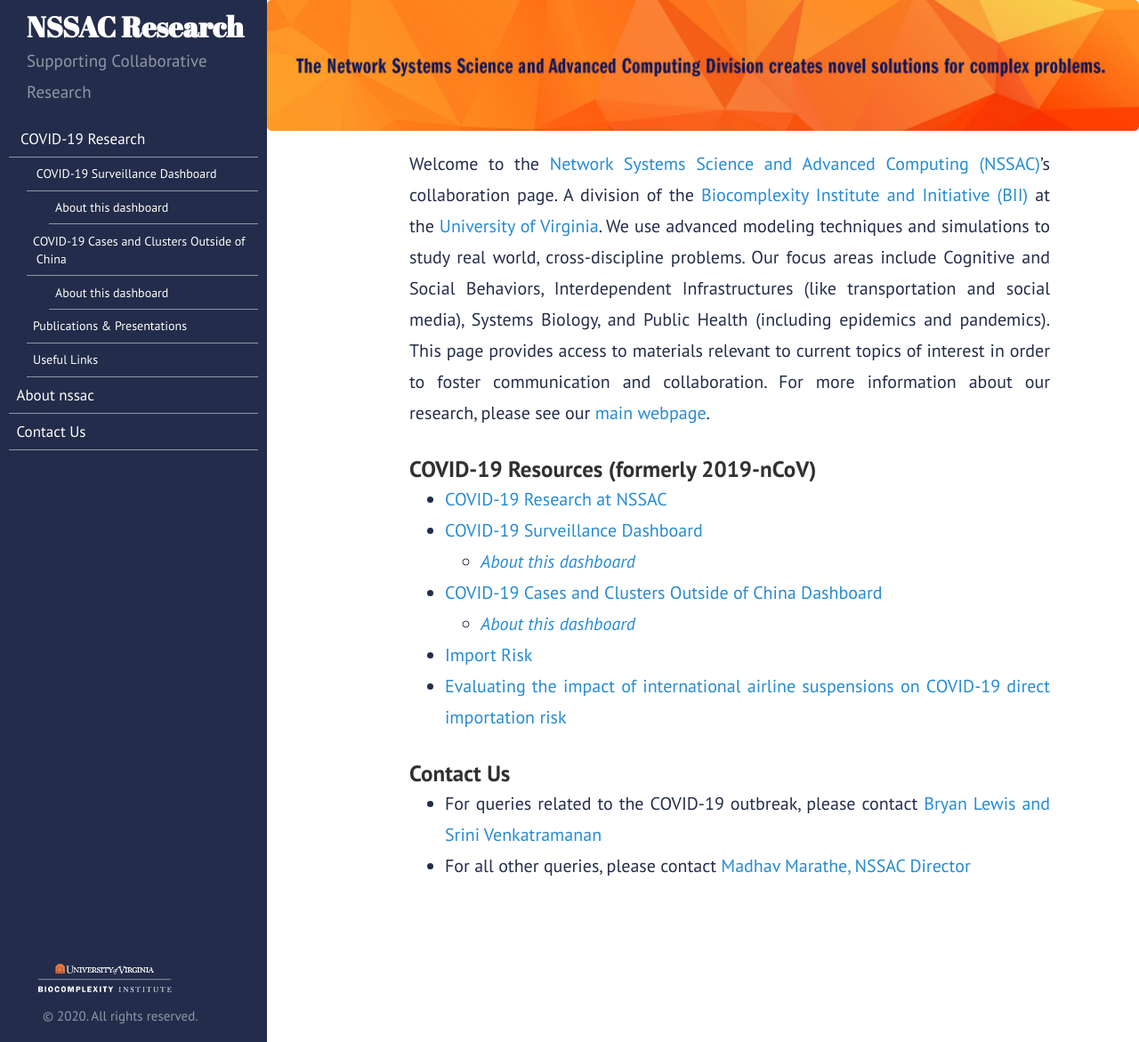
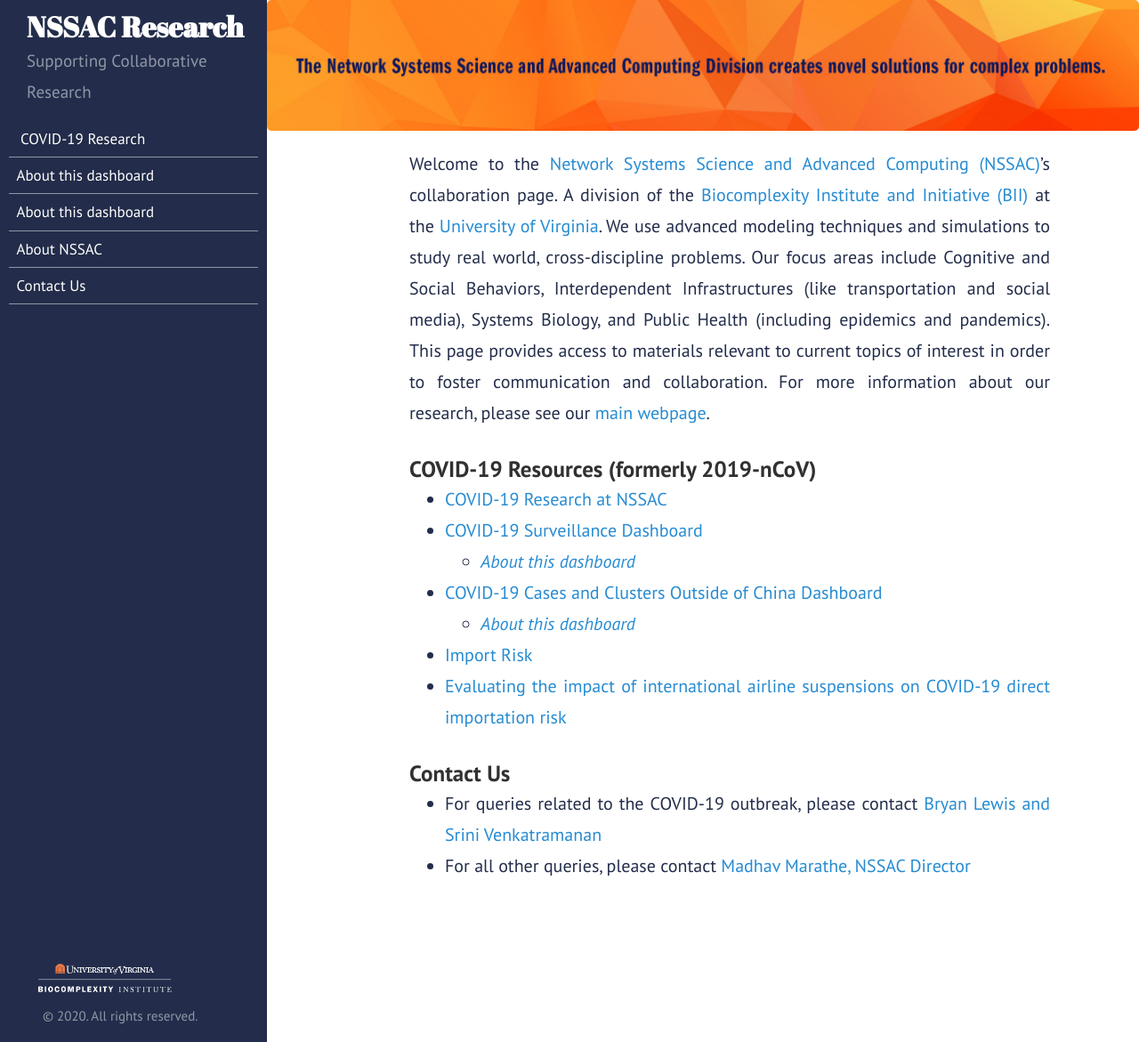
Before and after one commit to mehta-gaurav/mehta-gaurav.github.io, a Jekyll site: the page built from index.md, in a window 1280 px wide and 1171 px high. Shown: the whole window at 89% size. Built offline with Jekyll 4.4.1, drawn with Linux system fonts in a browser that asks for light colours.

Commit message:
Update sidebar.html

```diff
--- a/_includes/sidebar.html
+++ b/_includes/sidebar.html
@@ -14,43 +14,44 @@
       <ul class="main-menu clearfix">
 
           <li><p style="background-color: #232D4B; color: white; margin-bottom: 0.4rem; margin-top: 2rem;">Menu</p></li>
-<!--           <li><a class="sidebar-nav-item{% if page.url == site.baseurl %} active{% endif %}" href="{{ site.baseurl }}">Home</a></li> -->
+<!--           <li><a class="sidebar-nav-item" href="https://nssac.github.io/">Home</a></li> -->
           <li>
-<!--             <a href="{{ site.dashboardUrl }}"><label for="sm1" class="sidebar-nav-item{% if page.url == site.dashboardUrl %} active{% endif %}" >COVID-19 Research  <span class="drop-icon">▾</span> <span><label title="Toggle Drop-down" class="drop-icon" for="sm1">▾</label></span></label> -->
-             <a class="sidebar-nav-item{% if page.url == site.aboutUrl %} active{% endif %}" href="https://mehta-gaurav.github.io/covid-19/index" title="index" >COVID-19 Research
+<!--             <a href="https://nssac.github.io/dashboard"><label for="sm1" class="sidebar-nav-item" >COVID-19 Research  <span class="drop-icon">▾</span> <span><label title="Toggle Drop-down" class="drop-icon" for="sm1">▾</label></span></label> -->
+             <a class="sidebar-nav-item" href="https://nssac.github.io/covid-19/index">COVID-19 Research
  				<span class="drop-icon"></span>
- 				<span><label title="Toggle Drop-down" class="drop-icon" for= "sm1">▾</label></span>
+ 				<span><label title="Toggle Drop-down" class="drop-icon" for="sm1">▾</label></span>
 	     </a>
 	      <input type="checkbox" id="sm1">
-            <ul class="sub-menu">
-               <li>
+
+               </li><li class="sub-menu">
                   <a href="http://nssac.bii.virginia.edu/covid-19/dashboard/" target="_blank">COVID-19 Surveillance Dashboard
   		     <span class="drop-icon"></span>
 		     <span><label title="Toggle Drop-down" class="drop-icon" for="sm2"></label></span>
                   </a>
                  <input type="checkbox" id="sm2">
-                        <ul class="sub-menu1">
+
 <!-- 		    <li><a href="http://ncov.bii.virginia.edu/dashboard/">Dashboard</a></li> -->
-                     <li><a href="https://mehta-gaurav.github.io/covid-19/dashboard" title="dashboard">About this dashboard</a></li>
-                   </ul>
-               </li>
-		<li>
+                     </li><li class="sub-menu1"><a href="https://nssac.github.io/covid-19/dashboard">About this dashboard</a></li>
+
+
+		<li class="sub-menu">
                   <a href="http://nssac.bii.virginia.edu/covid-19/cluster-dashboard/" target="_blank">COVID-19 Cases and Clusters Outside of China
   		     <span class="drop-icon"></span>
 		     <span><label title="Toggle Drop-down" class="drop-icon" for="sm3"></label></span>
                   </a>
                  <input type="checkbox" id="sm3">
-                        <ul class="sub-menu1">
-                     <li><a href="https://mehta-gaurav.github.io/covid-19/covid-19_imported_cases" title="covid-19_imported_cases" >About this dashboard</a></li>
-                   </ul>
-	         </li>
-               <li><a href="https://mehta-gaurav.github.io/covid-19/publications" title="publications">Publications & Presentations</a></li>
+
+                     </li><li class="sub-menu1"><a href="https://nssac.github.io/covid-19/covid-19_imported_cases">About this dashboard</a></li>
+
+
+               <li class="sub-menu"><a href="https://nssac.github.io/covid-19/data">Data</a></li>
+               <li class="sub-menu"><a href="https://nssac.github.io/covid-19/publications">Publications &amp; Presentations</a></li>
 <!--                <li><a href="https://nssac.github.io/covid-19/import_risk.html" target="_blank">Import Risk</a></li> -->
-	       <li><a href="https://mehta-gaurav.github.io/covid-19/other_resources" title="other_resources">Useful Links</a></li>
-            </ul>
-         </li>
-         <li><a class="sidebar-nav-item{% if page.url == site.aboutUrl %} active{% endif %}" href="https://biocomplexity.virginia.edu/nssac" target="_blank" >About nssac</a></li>
-         <li><a class="sidebar-nav-item{% if page.url == site.aboutUrl %} active{% endif %}" href="https://mehta-gaurav.github.io/contact_us" title="contact_us">Contact Us</a></li>
+	       <li class="sub-menu"><a href="https://nssac.github.io/covid-19/other_resources/">Useful Links</a></li>
+
+
+         <li><a class="sidebar-nav-item" href="https://biocomplexity.virginia.edu/nssac" target="_blank">About NSSAC</a></li>
+         <li><a class="sidebar-nav-item" href="https://nssac.github.io/contact_us">Contact Us</a></li>
       </ul>
    </nav>
    <div class="sidebar-sticky">
```
